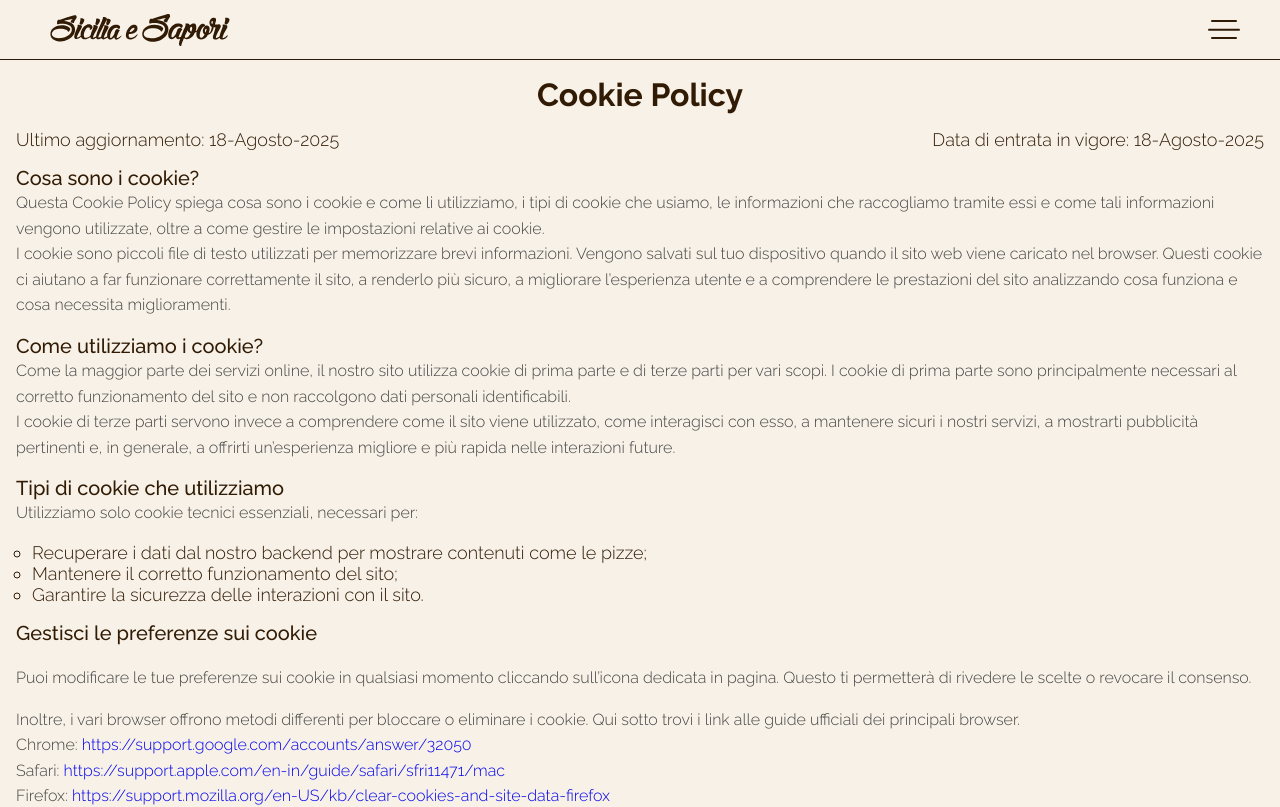
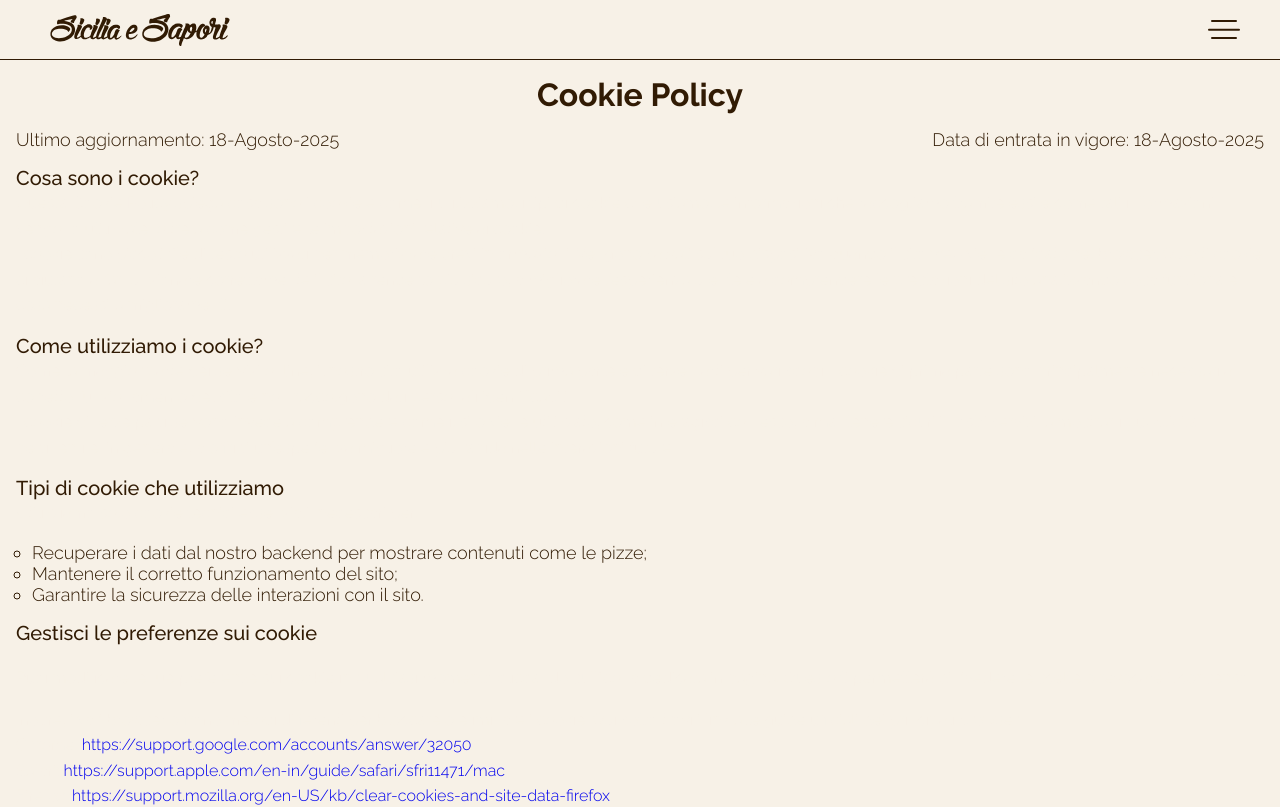
Before and after one commit to Giunta-Giovanni/sicilia_e_sapori_fe, a React (Vite) app: page /it/cookie-policy in a window 1280 px wide. Shown: the top 807 px of the page. Built offline with nearby package versions, Linux system fonts and the light colour scheme; no server answers; a web font is replaced by a local one.

Commit message:
fix style

```diff
--- a/src/pages/cookiePolicyPage/CookiePolicyPage.module.css
+++ b/src/pages/cookiePolicyPage/CookiePolicyPage.module.css
@@ -24,7 +24,7 @@
 .cookiePolicyP {
   font-size: 1rem;
   line-height: 1.6;
-  color: #444;
+  color: var(--primary-white);
   margin-bottom: 1rem;
 }
 .cookiePolicyul{
```
